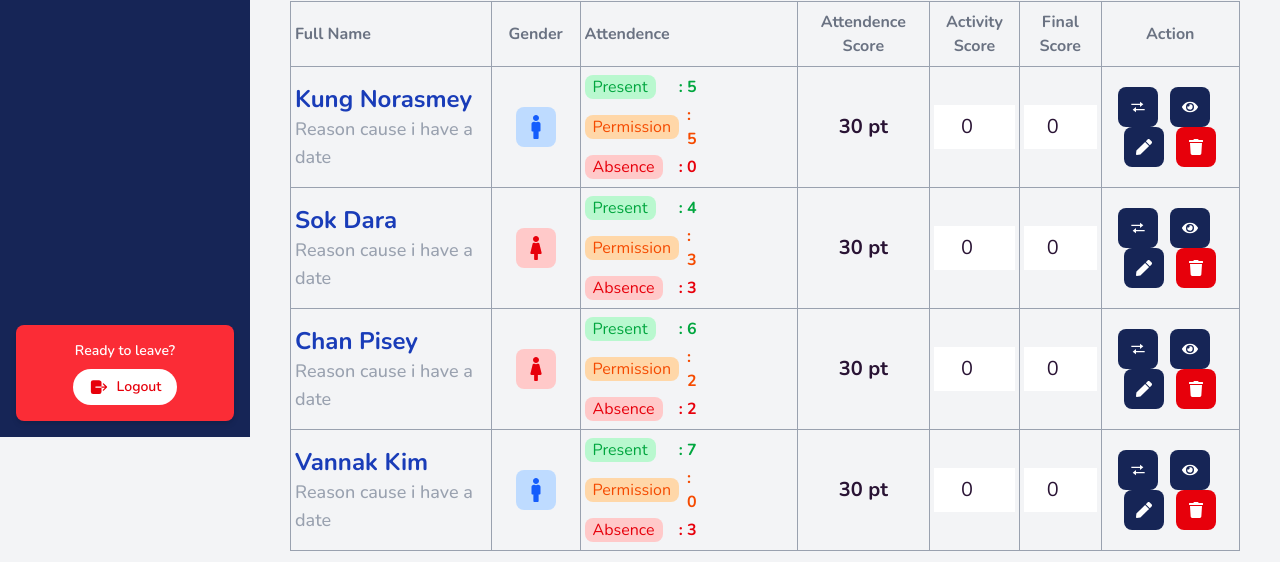
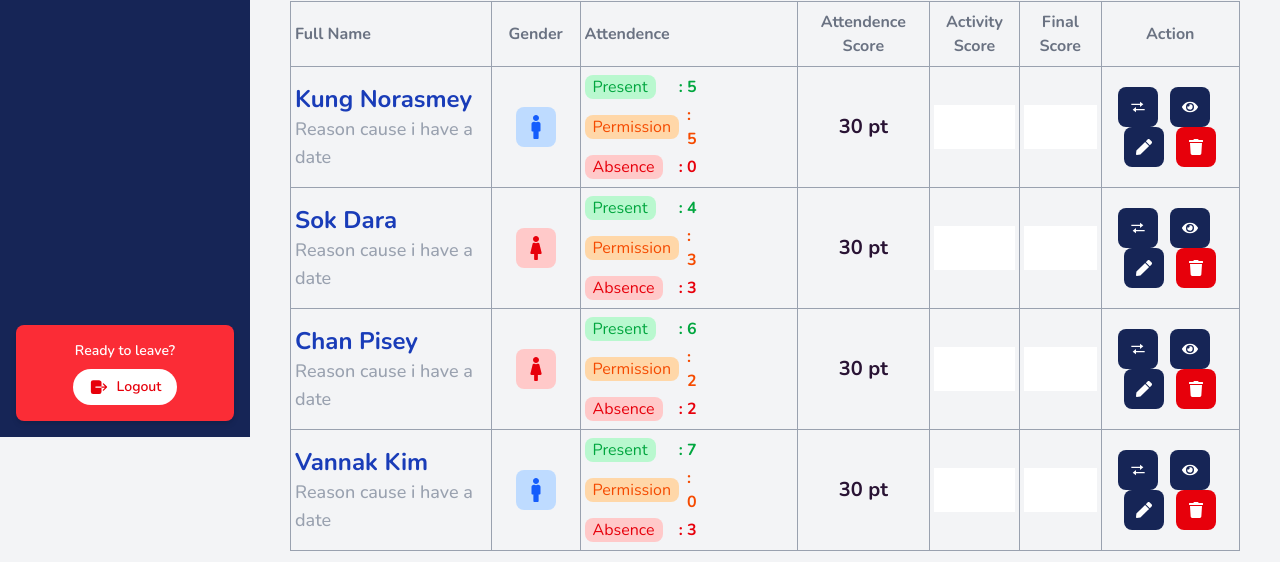
Before and after one commit to KR-ISCOD3/etec-system, a Next.js app: page /dashboard/teacher/viewclass in a window 1280 px wide. Shown: the part 363-925 px from the top of the page. Built offline with nearby package versions, Linux system fonts and the light colour scheme.

Commit message:
new-update

```diff
--- a/src/app/dashboard/teacher/viewclass/page.tsx
+++ b/src/app/dashboard/teacher/viewclass/page.tsx
@@ -1,5 +1,4 @@
 "use client";
-
 import {
   FaBuilding,
   FaHome,
@@ -111,10 +110,10 @@ export default function TeacherPage() {
 
                         <td className="px-1 py-2 border border-gray-400 text-center font-bold text-xl">30 pt</td>
                         <td className="px-1 py-2 border border-gray-400">
-                          <input type="number" name="" id="" value={0} min={0} max={30} className="bg-white w-full py-2 outline-0 text-xl text-center"/>
+                          <input type="number" name="" id=""  className="bg-white w-full py-2 outline-0 text-xl text-center"/>
                         </td>
                         <td className="px-1 py-2 border border-gray-400">
-                          <input type="number" name="" id="" value={0} min={0} max={40} className="bg-white w-full py-2 outline-0 text-xl text-center"/>
+                          <input type="number" name="" id=""  className="bg-white w-full py-2 outline-0 text-xl text-center"/>
                         </td>
                         <td className="px-1 py-2 border border-gray-400 text-center">
                           <button className="p-3 bg-blue-950 rounded-lg text-white cursor-pointer hover:bg-blue-900 transition ">
--- a/src/components/Modal.tsx
+++ b/src/components/Modal.tsx
@@ -39,7 +39,7 @@ export default function Modal({ isOpen, onClose, title, children }: ModalProps)
   return (
     <dialog ref={dialogRef} className="modal" onClick={e => {
       // Close modal if backdrop clicked (outside modal-box)
-    //   if (e.target === dialogRef.current) onClose();
+      //   if (e.target === dialogRef.current) onClose();
     }}>
       <div  className="w-full max-w-lg md:max-w-xl lg:max-w-2xl bg-white rounded-lg p-3 sm:p-4 relative mx-auto"
        onClick={e => e.stopPropagation()}>
```
Also changed, not shown: src/components/Header.tsx (+2 -9 lines).
